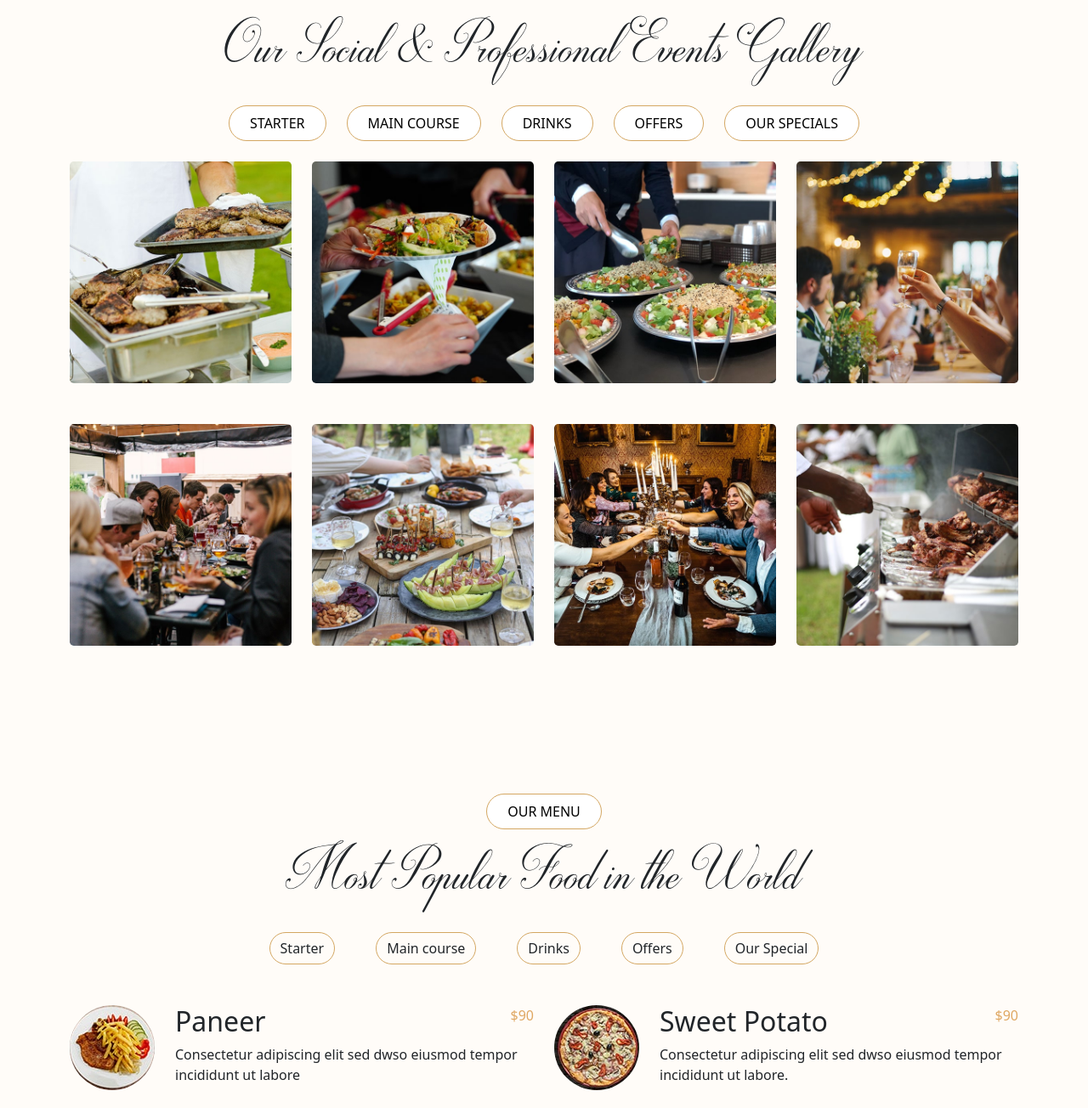
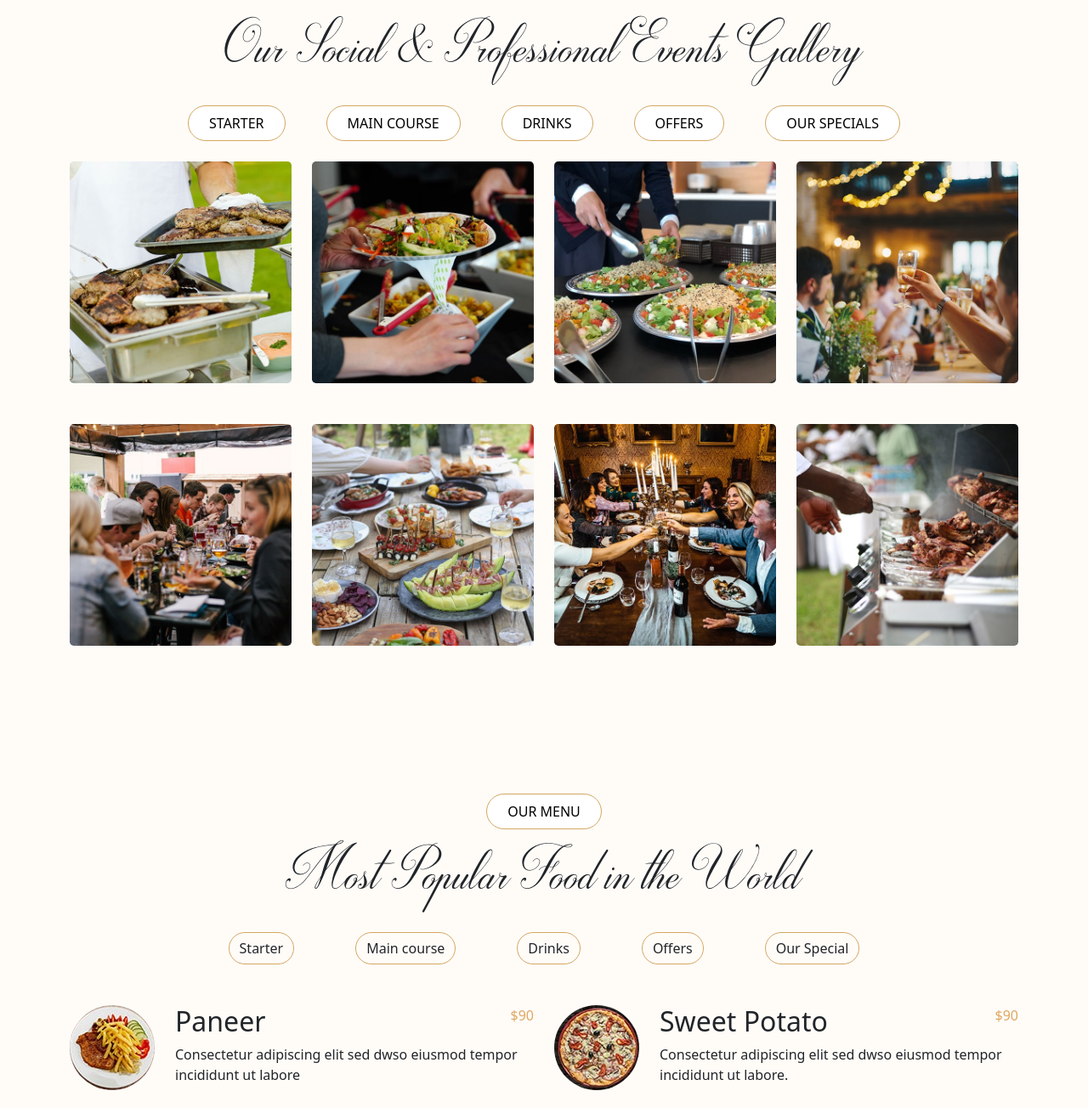
Before and after one commit to Tayyabakhatri/CODESOFT-internship, a plain HTML site: page index.html in a window 1280 px wide. Shown: the part 2696-4000 px from the top of the page at 85% size. Drawn offline with nearby package versions, Linux system fonts and the light colour scheme.

Commit message:
modified

```diff
--- a/index.html
+++ b/index.html
@@ -327,22 +327,32 @@
       </button>
     </div>
     <p class="text-center offer-heading mt-3 ">Our Social & Professional Events Gallery</p>
-    <div class="d-flex justify-content-center gap-4">
+    <div class=" row d-flex justify-content-center gap-4">
+      <div class="col-auto">
         <button class="rounded-pill border-color px-4 py-2">
           STARTER
         </button>
+      </div>
+      <div class="col-auto">
         <button class="rounded-pill border-color px-4 py-2 ">
           MAIN COURSE
         </button>
+      </div>
+      <div class="col-auto">
         <button class="rounded-pill border-color px-4 py-2 ">
           DRINKS
         </button>
+      </div>
+      <div class="col-auto">
         <button class="rounded-pill border-color px-4 py-2 ">
           OFFERS
         </button>
+      </div>
+      <div class="col-auto">
         <button class="rounded-pill border-color px-4 py-2 ">
           OUR SPECIALS
         </button>
+      </div>
     </div>
     <div class="container ">
       <div class="row row-cols-4">
@@ -422,12 +432,22 @@
       </button>
     </div>
     <p class="offer-heading text-center">Most Popular Food in the World</p>
-    <div class="d-flex justify-content-center gap-5">
+    <div class=" row d-flex justify-content-center gap-5">
+      <div class="col-auto">
         <button type="button" class="btn btn-outline rounded-pill">Starter</button>
+      </div>
+      <div class="col-auto">
         <button type="button" class="btn btn-outline rounded-pill">Main course</button>
+      </div>
+      <div class="col-auto">
         <button type="button" class="btn btn-outline rounded-pill">Drinks</button>
+      </div>
+      <div class="col-auto">
         <button type="button" class="btn btn-outline rounded-pill">Offers</button>
+      </div>
+      <div class="col-auto">
         <button type="button" class="btn btn-outline rounded-pill">Our Special</button>
+      </div>
 
     </div>
     <div class="container">
@@ -728,6 +748,12 @@
 
 
 
+
+
+
+
+
+
 </body>
 
 </html>
```
Lines whose indentation alone changed are shown as unchanged.
